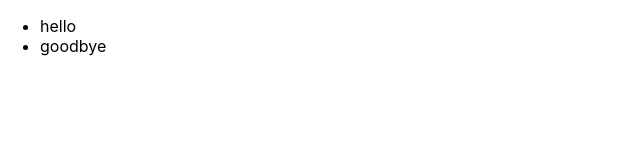
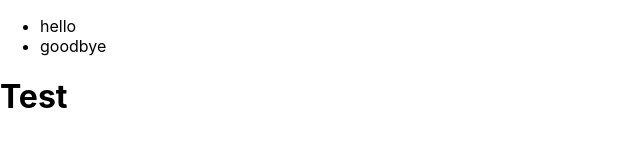
Before and after one commit to bpdm88/subscriptions-app, a React (Create React App) app: page / in a window 1280 px wide. Shown: the top 167 px of the page, without its empty margins (0-640 px from the left). Built offline with nearby package versions, Linux system fonts and the light colour scheme.

Commit message:
added subscription component to show detail of detailed get request

```diff
--- a/src/App.js
+++ b/src/App.js
@@ -1,9 +1,13 @@
 import './App.css';
 
 import List from "./components/List";
+import Subscription from "./components/Subscription";
 
 const App = () => (
-  <List/>
+  <>
+    <List/>
+    <Subscription />
+  </>
 );
 
 export default App;
--- /dev/null
+++ b/src/components/Subscription/Subscription.js
@@ -0,0 +1,5 @@
+const Subscription = () => (
+    <h1>Test</h1>
+);
+
+export default Subscription;
--- /dev/null
+++ b/src/components/Subscription/index.js
@@ -0,0 +1,11 @@
+import Subscription from "./Subscription";
+
+import { connect } from "react-redux";
+
+const mapStateToProps = (state) => {
+    return {
+        Subscription: state.selectedSubscription,
+    };
+};
+
+export default connect(mapStateToProps)(Subscription);
```
